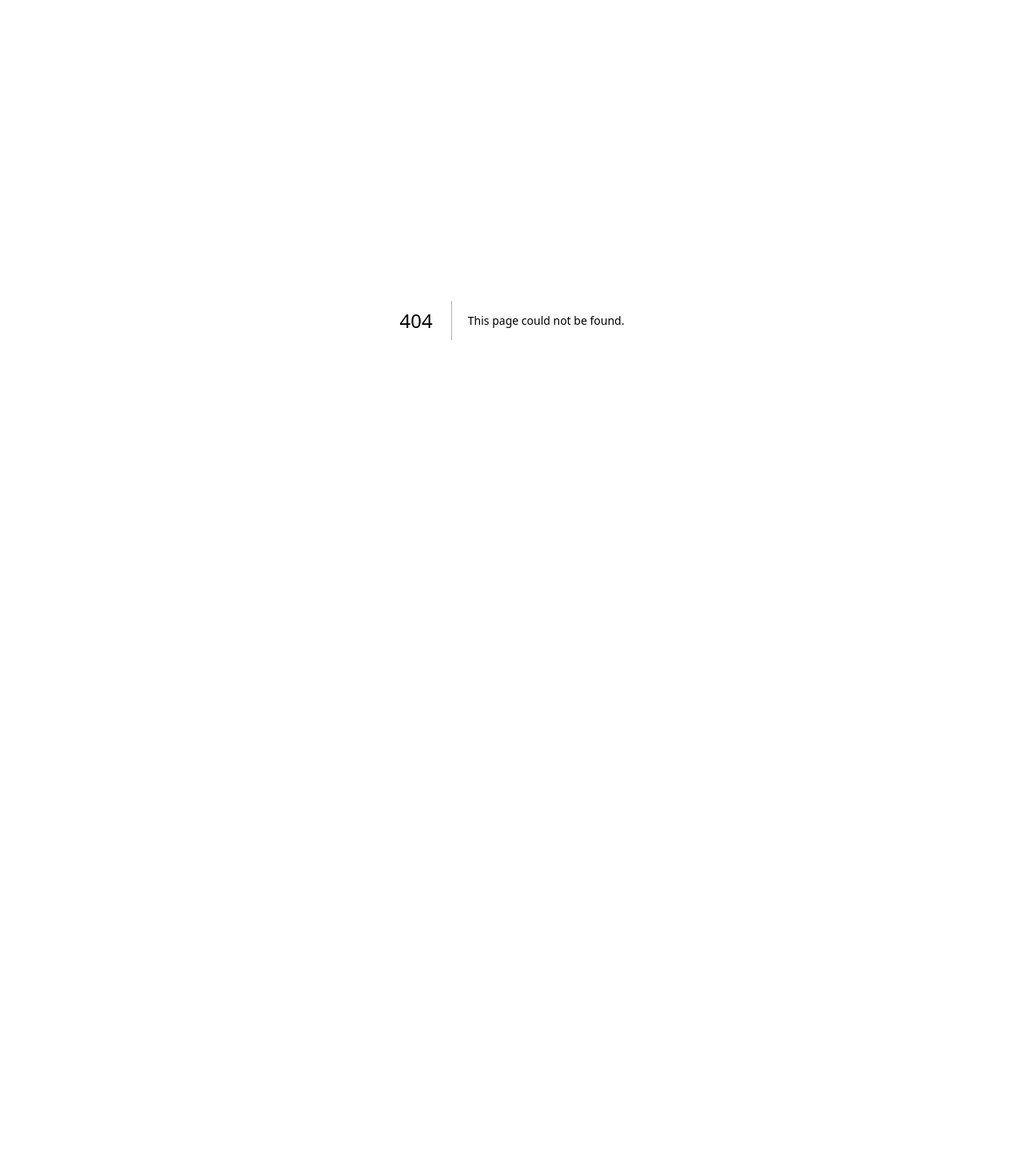
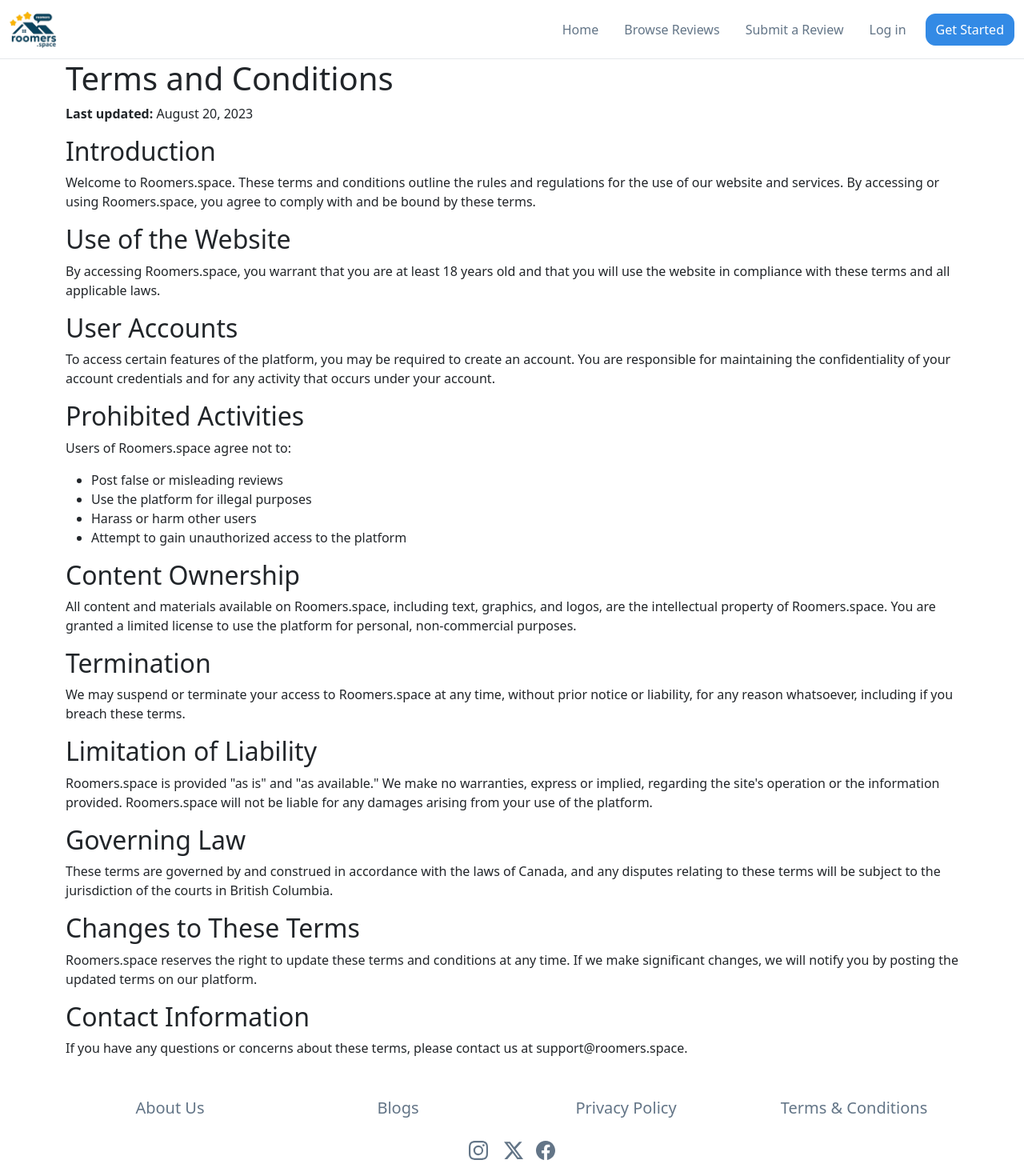
Before and after one commit to bises7/Roomers, a Next.js app: page /terms-and-conditions in a window 1280 px wide. Before the commit this address had no page. Shown: the top 1470 px of the page at 80% size. Before the commit the page ends 800 px from the top, so only its background shows below. Built offline with nearby package versions, Linux system fonts and the light colour scheme.

Commit message:
Add blog page

```diff
--- a/src/app/components/Common/Footer.tsx
+++ b/src/app/components/Common/Footer.tsx
@@ -28,54 +28,16 @@
         <Col>
           <span className="lead">
             <Link
-              href="/faq"
+              href="/blogs"
               className={classNames({
                 [styles.links]: true,
               })}
             >
-              <b>FAQ</b>
+              <b>Blogs</b>
             </Link>
           </span>
         </Col>
         <Col>
-          <span className="lead">
-            <Link
-              href="/blog"
-              className={classNames({
-                [styles.links]: true,
-              })}
-            >
-              <b>Blog</b>
-            </Link>
-          </span>
-        </Col>
-        <Col>
-          <span className="lead">
-            <Link
-              href="/contact"
-              className={classNames({
-                [styles.links]: true,
-              })}
-            >
-              <b>Contact Us</b>
-            </Link>
-          </span>
-        </Col>
-        <Col>
-          <span className="lead">
-            <Link
-              href="/terms-and-condition"
-              className={classNames({
-                [styles.links]: true,
-              })}
-            >
-              <b>Terms & Conditions</b>
-            </Link>
-          </span>
-        </Col>
-      </Row>
-      <Row className="mt-3">
-        <Col className="col-12 text-center">
           <span className="lead">
             <Link
               href="/privacy-policy"
@@ -87,8 +49,20 @@
             </Link>
           </span>
         </Col>
+        <Col>
+          <span className="lead">
+            <Link
+              href="/terms-and-conditions"
+              className={classNames({
+                [styles.links]: true,
+              })}
+            >
+              <b>Terms & Conditions</b>
+            </Link>
+          </span>
+        </Col>
       </Row>
-      <Row className="mt-3">
+      <Row className="mt-4">
         <Col className="col-12 text-center text-muted">
           <Link
             href="/privacy-policy"
--- a/src/app/components/Common/Navbar.tsx
+++ b/src/app/components/Common/Navbar.tsx
@@ -15,6 +15,7 @@
   const pathname = usePathname();
 
   return (
+    <>
       <Navbar
         expand="lg"
         className={classNames({
@@ -66,7 +67,18 @@
             </Nav>
           </Navbar.Collapse>
         </Container>
+        <hr
+          className={classNames({
+            [styles.navLine]: true,
+          })}
+        />
       </Navbar>
+      <hr
+        className={classNames({
+          [styles.navLine]: true,
+        })}
+      />
+    </>
   );
 }
 
--- a/src/app/styles/navbar.module.scss
+++ b/src/app/styles/navbar.module.scss
@@ -15,3 +15,9 @@
 .link:active {
   color: black;
 }
+
+.navLine {
+  margin: 0;
+  color: #e5e8eb;
+  opacity: 9;
+}
--- a/src/app/styles/page.module.scss
+++ b/src/app/styles/page.module.scss
@@ -1,9 +1,3 @@
-.navLine {
-  margin: 0;
-  color: #e5e8eb;
-  opacity: 9;
-}
-
 .jumbotron,
 .jumbotronImage {
   width: 100%;
--- /dev/null
+++ b/src/app/terms-and-conditions/page.tsx
@@ -0,0 +1,101 @@
+"use client";
+
+import { NextPage } from "next";
+import NavbarComponent from "../components/Common/Navbar";
+import { Container } from "react-bootstrap";
+import Footer from "../components/Common/Footer";
+
+interface Props {}
+
+const Page: NextPage<Props> = ({}) => {
+  return (
+    <>
+      <NavbarComponent />
+      <Container>
+        <h1>Terms and Conditions</h1>
+        <p>
+          <strong>Last updated:</strong> August 20, 2023
+        </p>
+
+        <h2>Introduction</h2>
+        <p>
+          Welcome to Roomers.space. These terms and conditions outline the rules
+          and regulations for the use of our website and services. By accessing
+          or using Roomers.space, you agree to comply with and be bound by these
+          terms.
+        </p>
+
+        <h2>Use of the Website</h2>
+        <p>
+          By accessing Roomers.space, you warrant that you are at least 18 years
+          old and that you will use the website in compliance with these terms
+          and all applicable laws.
+        </p>
+
+        <h2>User Accounts</h2>
+        <p>
+          To access certain features of the platform, you may be required to
+          create an account. You are responsible for maintaining the
+          confidentiality of your account credentials and for any activity that
+          occurs under your account.
+        </p>
+
+        <h2>Prohibited Activities</h2>
+        <p>Users of Roomers.space agree not to:</p>
+        <ul>
+          <li> Post false or misleading reviews</li>
+          <li> Use the platform for illegal purposes</li>
+          <li> Harass or harm other users</li>
+          <li> Attempt to gain unauthorized access to the platform</li>
+        </ul>
+
+        <h2>Content Ownership</h2>
+        <p>
+          All content and materials available on Roomers.space, including text,
+          graphics, and logos, are the intellectual property of Roomers.space.
+          You are granted a limited license to use the platform for personal,
+          non-commercial purposes.
+        </p>
+
+        <h2>Termination</h2>
+        <p>
+          We may suspend or terminate your access to Roomers.space at any time,
+          without prior notice or liability, for any reason whatsoever,
+          including if you breach these terms.
+        </p>
+
+        <h2>Limitation of Liability</h2>
+        <p>
+          Roomers.space is provided "as is" and "as available." We make no
+          warranties, express or implied, regarding the site's operation or the
+          information provided. Roomers.space will not be liable for any damages
+          arising from your use of the platform.
+        </p>
+
+        <h2>Governing Law</h2>
+        <p>
+          These terms are governed by and construed in accordance with the laws
+          of Canada, and any disputes relating to these terms will be subject to
+          the jurisdiction of the courts in British Columbia.
+        </p>
+
+        <h2>Changes to These Terms</h2>
+        <p>
+          Roomers.space reserves the right to update these terms and conditions
+          at any time. If we make significant changes, we will notify you by
+          posting the updated terms on our platform.
+        </p>
+
+        <h2>Contact Information</h2>
+        <p>
+          If you have any questions or concerns about these terms, please
+          contact us at support@roomers.space.
+        </p>
+
+        <Footer className="" />
+      </Container>
+    </>
+  );
+};
+
+export default Page;
```
Also changed, not shown: src/app/blogs/page.tsx (added, +21 -0 lines), src/app/page.tsx (+1 -6 lines), src/app/privacy-policy/page.tsx (added, +105 -0 lines). Lines whose indentation alone changed are shown as unchanged.
